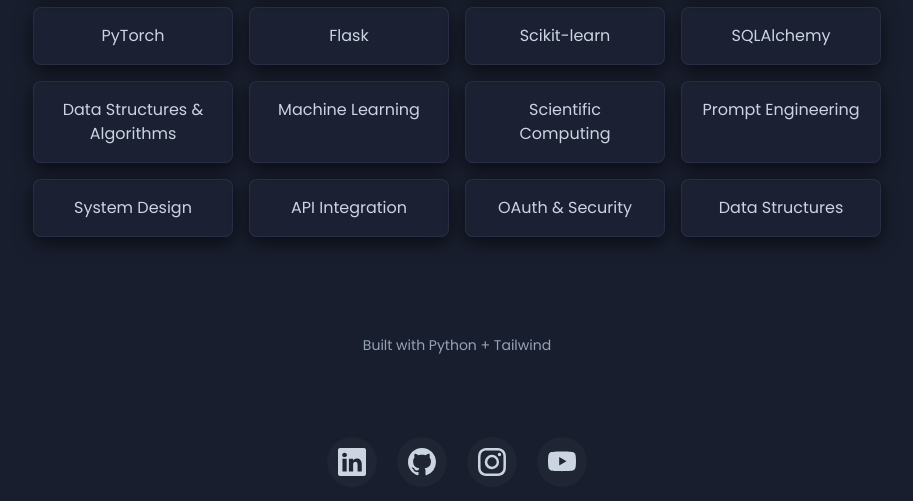
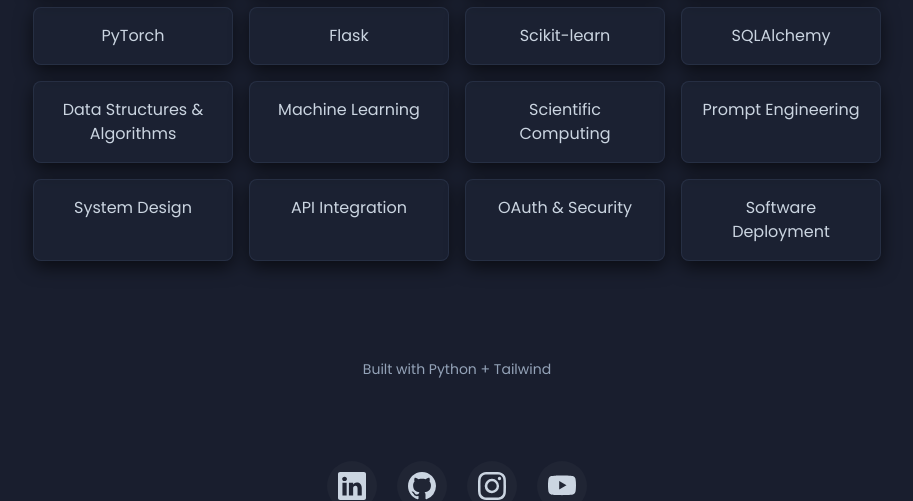
Before and after one commit to Sashreek75/Sashreek-Coding-Portfolio, a Flask app: page /skills in a window 1280 px wide. Shown: the part 207-708 px from the top of the page, without its empty margins (183-1096 px from the left). Run offline with Flask 3, Linux system fonts and the light colour scheme; some libraries are stand-ins or nearby versions.

Commit message:
Update skills.html

```diff
--- a/templates/skills.html
+++ b/templates/skills.html
@@ -80,7 +80,7 @@
   <div class="card text-center">System Design</div>
   <div class="card text-center">API Integration</div>
   <div class="card text-center">OAuth & Security</div>
-  <div class="card text-center">Data Structures</div>
+  <div class="card text-center">Software Deployment</div>
 
 
 
```
